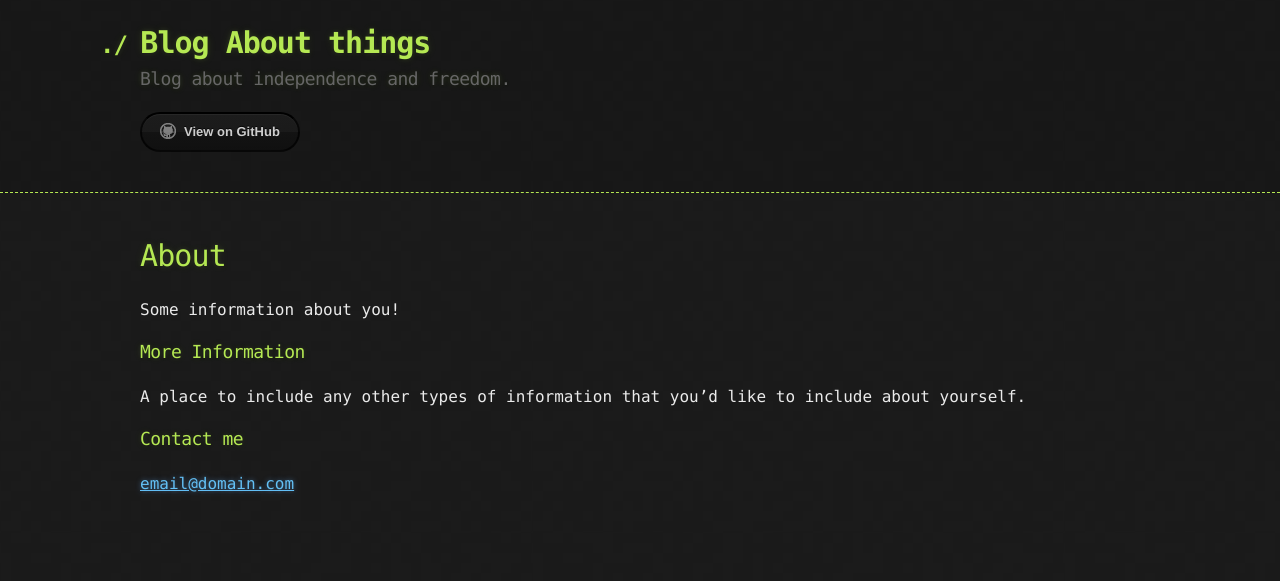
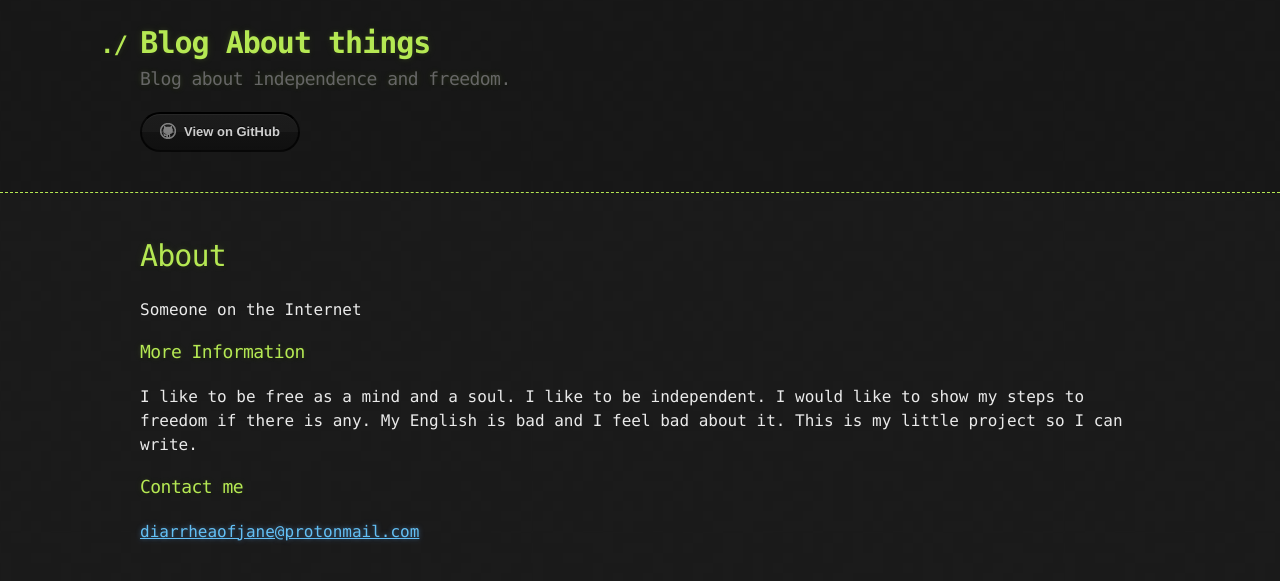
Before and after one commit to JanetheBlogger/JanetheBlogger.github.io, a Jekyll site: the page built from about.md, in a window 1280 px wide. Shown: the top 581 px of the page. Built offline with Jekyll 4.4.1, drawn with Linux system fonts in a browser that asks for light colours.

Commit message:
Update about.md

```diff
--- a/about.md
+++ b/about.md
@@ -4,12 +4,12 @@ title: About
 permalink: /about/
 ---
 
-Some information about you!
+Someone on the Internet
 
 ### More Information
 
-A place to include any other types of information that you'd like to include about yourself.
+I like to be free as a mind and a soul. I like to be independent. I would like to show my steps to freedom if there is any. My English is bad and I feel bad about it. This is my little project so I can write.
 
 ### Contact me
 
-[email@domain.com](mailto:email@domain.com)
+[diarrheaofjane@protonmail.com](mailto:diarrheaofjane@protonmail.com)
```
